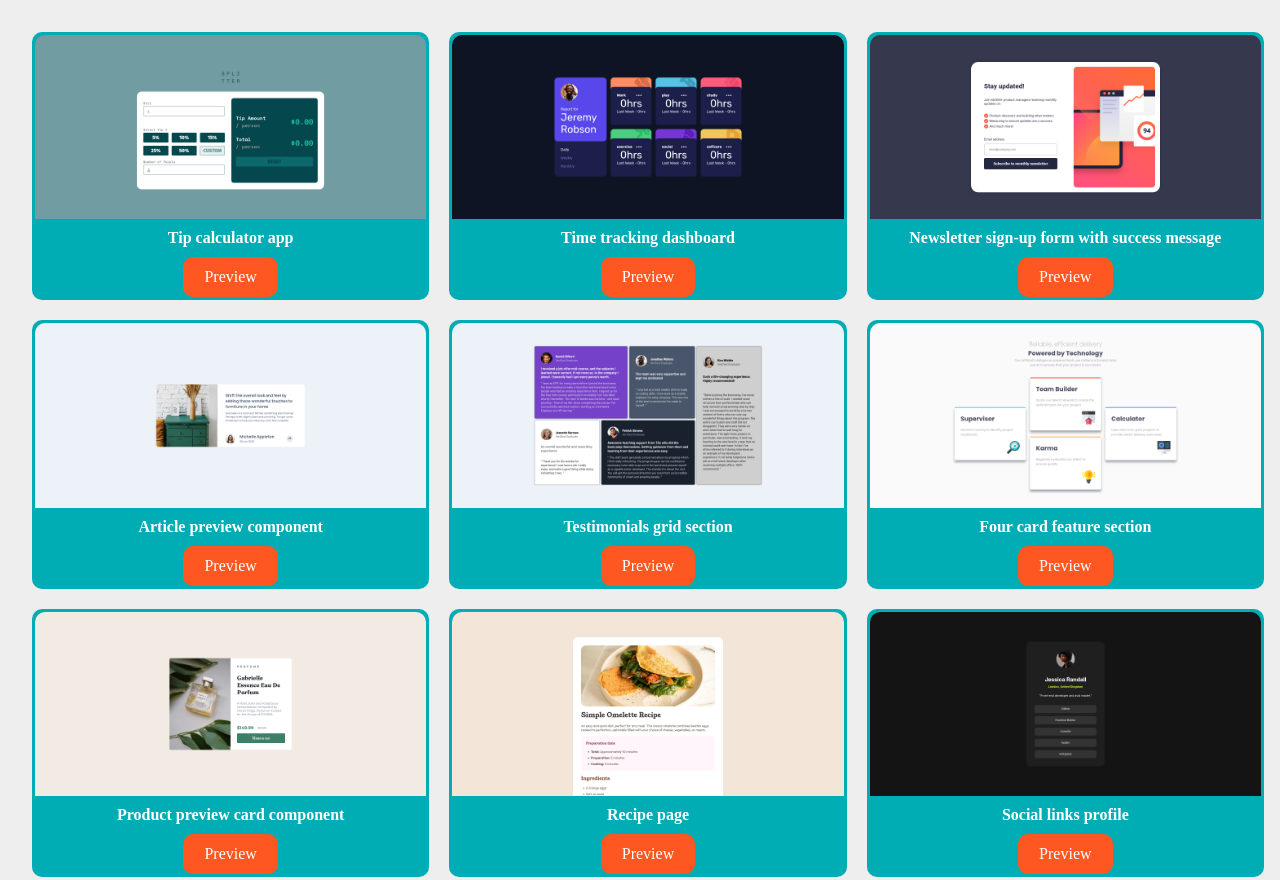
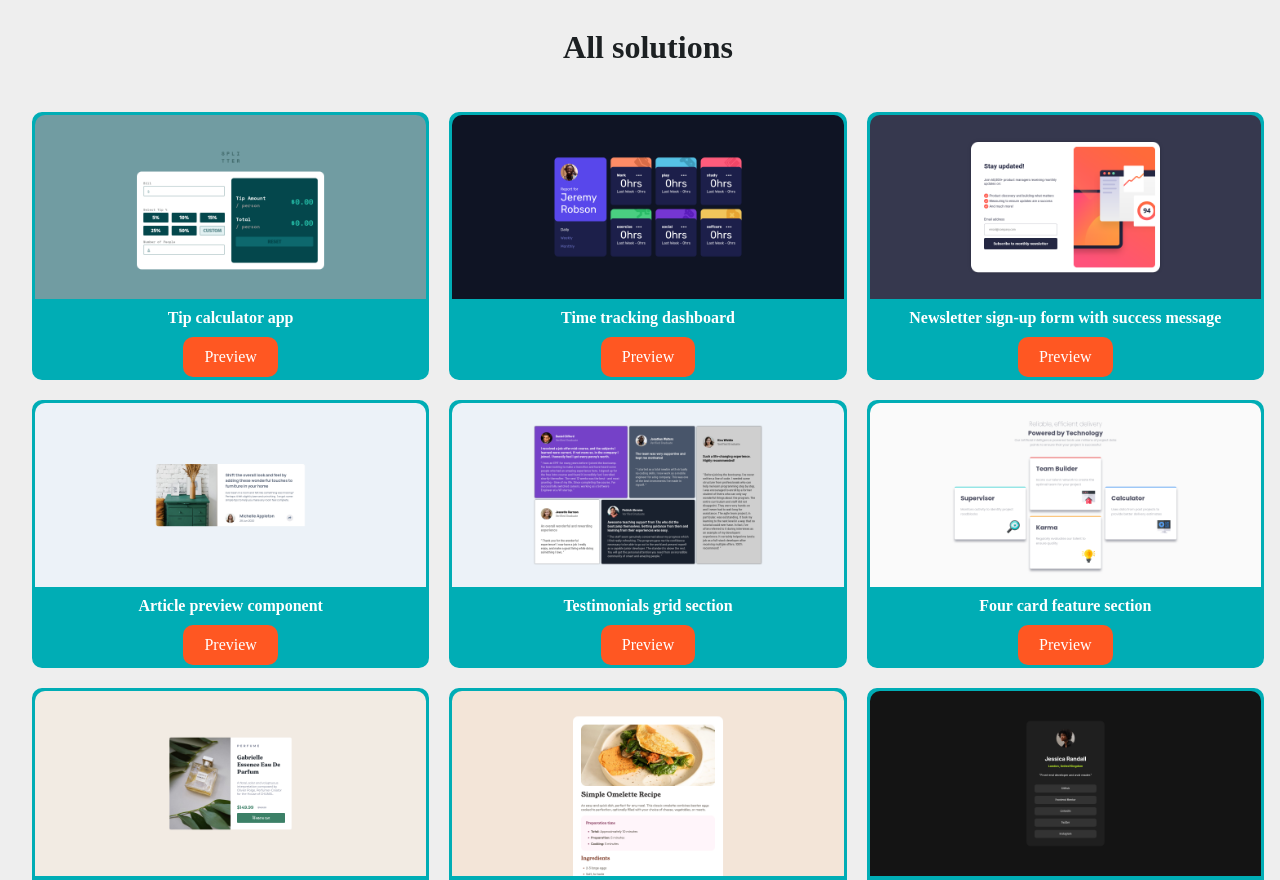
Before and after one commit to andersongomes001/frontendmentor, a plain HTML site: page index.html in a window 1280 px wide. Shown: the top 880 px of the page. Drawn offline with nearby package versions, Linux system fonts and the light colour scheme.

Commit message:
add app title

```diff
--- a/assets/style.css
+++ b/assets/style.css
@@ -27,6 +27,10 @@ body {
 }
 #app {
   max-width: 1280px;
+  display: flex;
+  flex-direction: column;
+  justify-content: center;
+  align-items: center;
 }
 #last-challenges {
   display: grid;
@@ -68,6 +72,9 @@ body {
 .challenge-name {
   font-weight: 700;
 }
+.app-title {
+  color: #1c2022;
+}
 
 @media (max-width: 768px) {
   #last-challenges {
--- a/index.html
+++ b/index.html
@@ -8,6 +8,7 @@
   </head>
   <body>
     <div id="app">
+      <h1 class="app-title">All solutions</h1>
       <div id="last-challenges">
         <div
           class="challenge"
```
